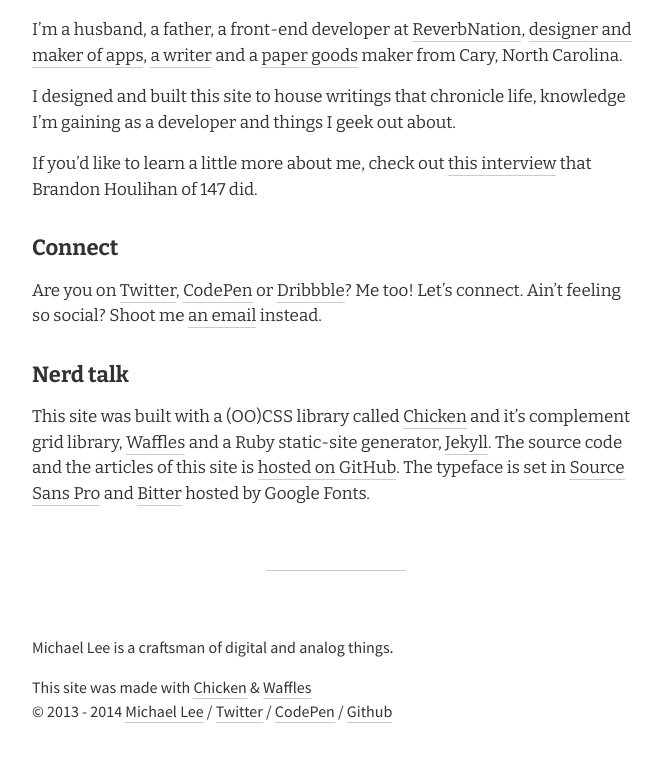
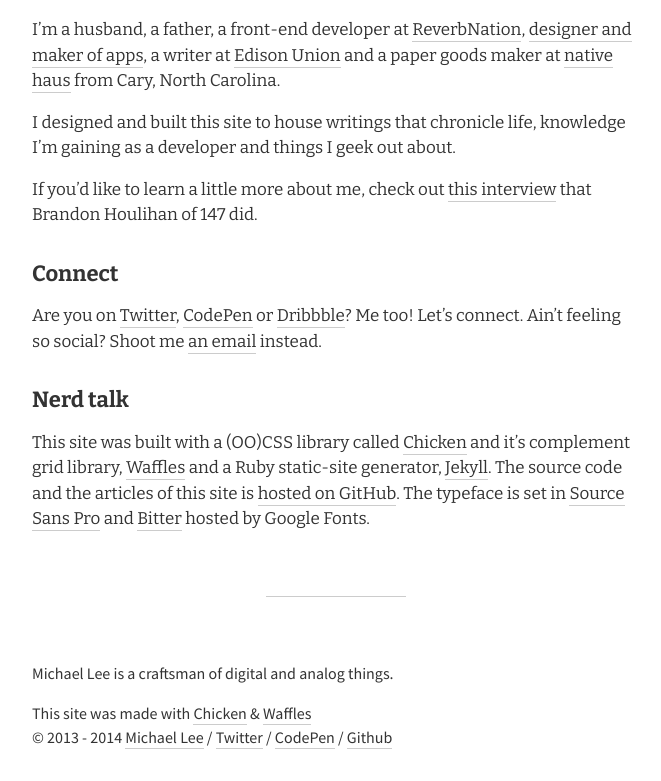
Before and after one commit to michaellee/old-michaelsoolee.com, a Jekyll site: the page built from about.md, in a window 1280 px wide. Shown: the part 543-1324 px from the top of the page, without its empty margins (304-965 px from the left). Built offline with Jekyll 4.4.1, drawn with Linux system fonts in a browser that asks for light colours; Markdown is read by kramdown in place of the engine named in the settings; before the commit the page ends 1298 px from its top, so only the background shows below that.

Commit message:
Updated about

```diff
--- a/about.md
+++ b/about.md
@@ -8,7 +8,7 @@
 
 Hey there! I'm Michael.
 
-I'm a husband, a father, a front-end developer at <a href="http://reverbnation.com" target="_blank">ReverbNation</a>, [designer and maker of apps](http://michaellee.co/labors-of-love/), [a writer](http://www.edisonunion.com) and a [paper goods](http://www.nativehaus.com) maker from Cary, North Carolina.
+I'm a husband, a father, a front-end developer at <a href="http://reverbnation.com" target="_blank">ReverbNation</a>, [designer and maker of apps](http://michaellee.co/labors-of-love/), a writer at [Edison Union](http://www.edisonunion.com) and a paper goods maker at [native haus](http://www.nativehaus.com) from Cary, North Carolina.
 
 I designed and built this site to house writings that chronicle life, knowledge I'm gaining as a developer and things I geek out about.
 
```
